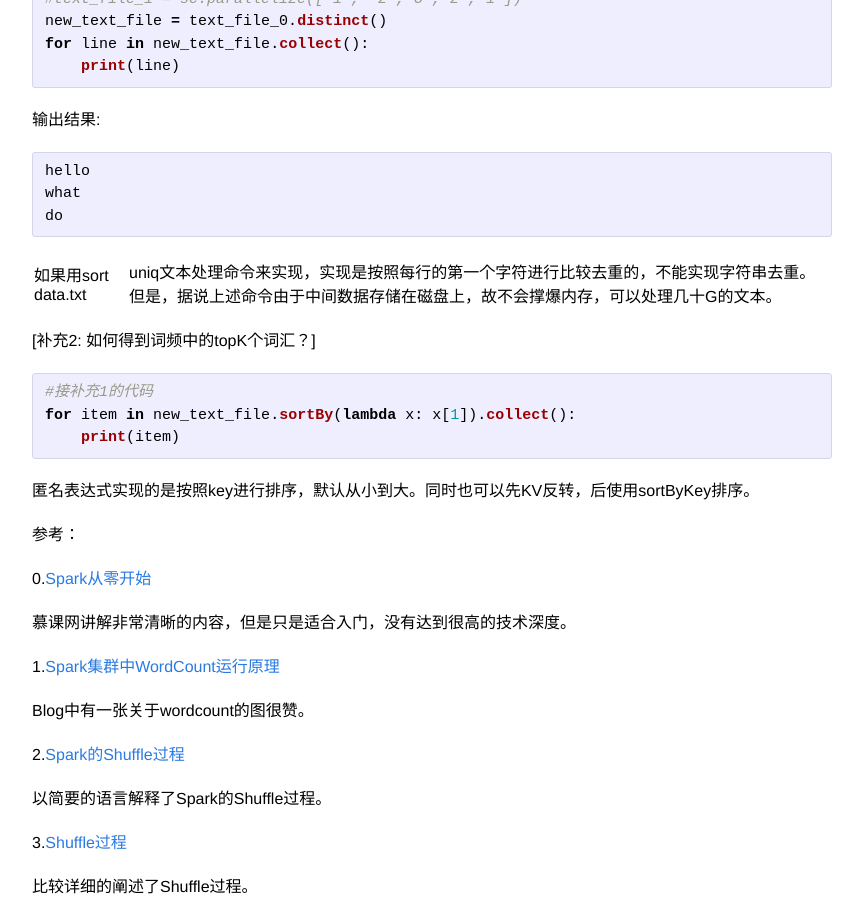
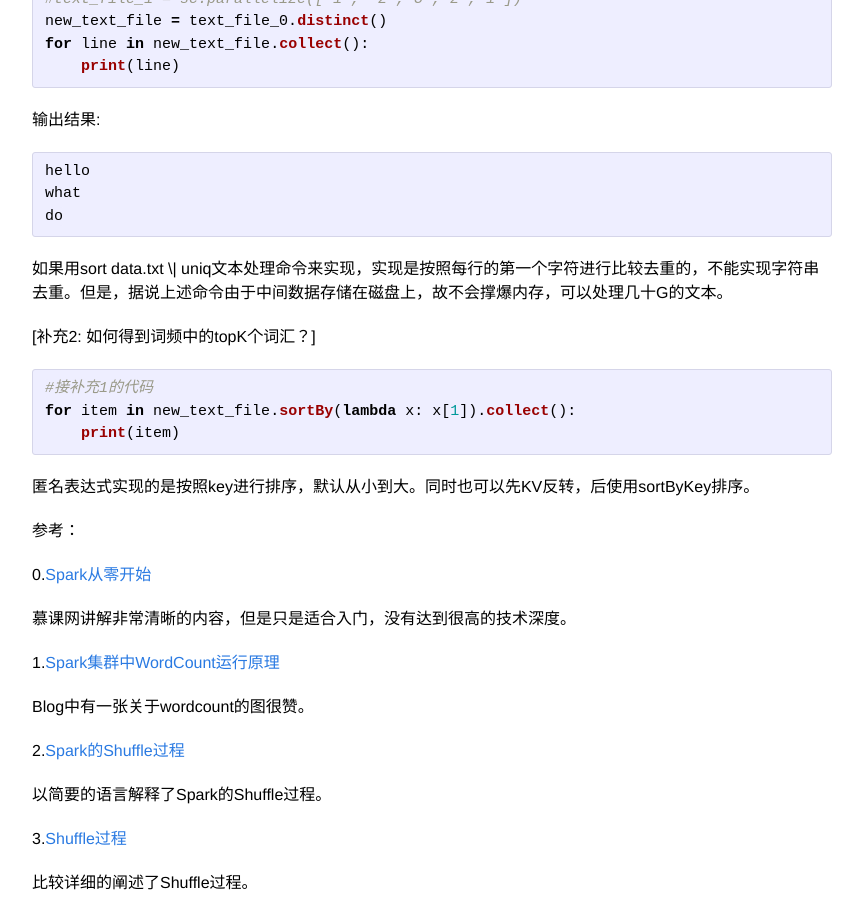
Before and after one commit to zhpmatrix/zhpmatrix.github.io, a Jekyll site: the page built from _posts/2017-11-14-spark-low-level.md, in a window 1280 px wide and 900 px high, scrolled down 924 px. Shown: the whole window, without its empty margins (208-1071 px from the left). Built offline with Jekyll 4.4.1, drawn with Linux system fonts in a browser that asks for light colours; comment, search, counter and statistics services are not loaded.

Commit message:
mod style

````diff
--- a/_posts/2017-11-14-spark-low-level.md
+++ b/_posts/2017-11-14-spark-low-level.md
@@ -51,7 +51,7 @@ what
 do
 ```
 
-如果用sort data.txt | uniq文本处理命令来实现，实现是按照每行的第一个字符进行比较去重的，不能实现字符串去重。但是，据说上述命令由于中间数据存储在磁盘上，故不会撑爆内存，可以处理几十G的文本。
+如果用sort data.txt \\| uniq文本处理命令来实现，实现是按照每行的第一个字符进行比较去重的，不能实现字符串去重。但是，据说上述命令由于中间数据存储在磁盘上，故不会撑爆内存，可以处理几十G的文本。
 
 [补充2: 如何得到词频中的topK个词汇？]
 
````
